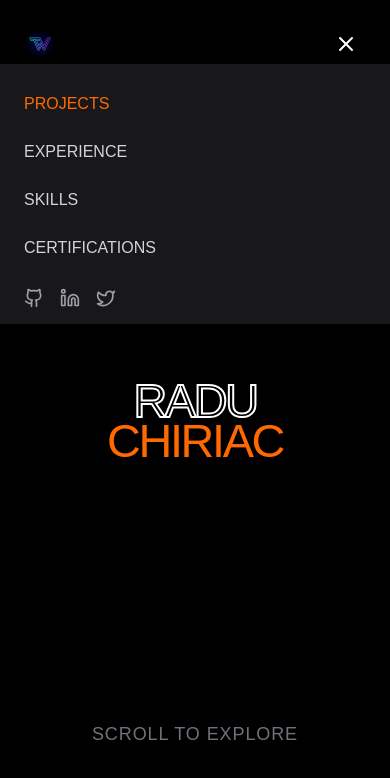
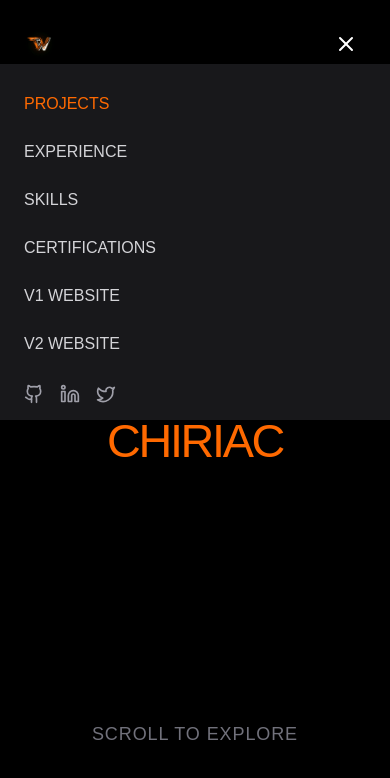
Before and after one commit to the-whiz84/the-whiz.dev, a React (Vite) app: page / in a window 390 px wide. Both pictures are taken after a click on the button 346 px from the left and 44 px from the top of the page. Shown: the top 778 px of the page. Built offline with nearby package versions, Linux system fonts and the light colour scheme; a web font is replaced by a local one.

Commit message:
feat: refine kinetic design round 2 (symbol logo, compact footer, mobile links)

```diff
--- a/src/pages/Design1.tsx
+++ b/src/pages/Design1.tsx
@@ -107,13 +107,12 @@ export default function Design1() {
         }`}
       >
         <div className="max-w-7xl mx-auto px-6 flex items-center justify-between">
-          {/* Logo */}
           <div
             className="cursor-pointer"
             onClick={() => window.scrollTo({ top: 0, behavior: 'smooth' })}
           >
             <img
-              src="/assets/img/navbar-logo.webp"
+              src="/assets/img/navbar-logo-symbol.png"
               alt="The Whiz"
               className="h-8 w-auto hover:opacity-80 transition-opacity"
             />
@@ -208,6 +207,22 @@ export default function Design1() {
                 {item.label.toUpperCase()}
               </button>
             ))}
+            <a
+              href="https://v1.the-whiz.dev"
+              target="_blank"
+              rel="noopener noreferrer"
+              className="block w-full text-left font-clash py-3 border-b border-zinc-800 text-zinc-300 hover:text-orange-500"
+            >
+              V1 WEBSITE
+            </a>
+            <a
+              href="https://v2.the-whiz.dev"
+              target="_blank"
+              rel="noopener noreferrer"
+              className="block w-full text-left font-clash py-3 border-b border-zinc-800 text-zinc-300 hover:text-orange-500"
+            >
+              V2 WEBSITE
+            </a>
             <div className="flex gap-4 pt-4">
               {socials.map((s) => {
                 const Icon = iconMap[s.icon]
@@ -474,7 +489,7 @@ export default function Design1() {
       </section>
 
       {/* Footer */}
-      <footer className="py-8 px-8 border-t border-zinc-800">
+      <footer className="py-4 px-8 border-t border-zinc-800">
         <div className="max-w-6xl mx-auto flex justify-between items-center">
           <p className="font-clash text-zinc-600 text-xs whitespace-nowrap">© 2026 RADU CHIRIAC</p>
           <div className="flex items-center gap-3">
```
Also changed, not shown: public/assets/img/navbar-logo-symbol.png (added).
